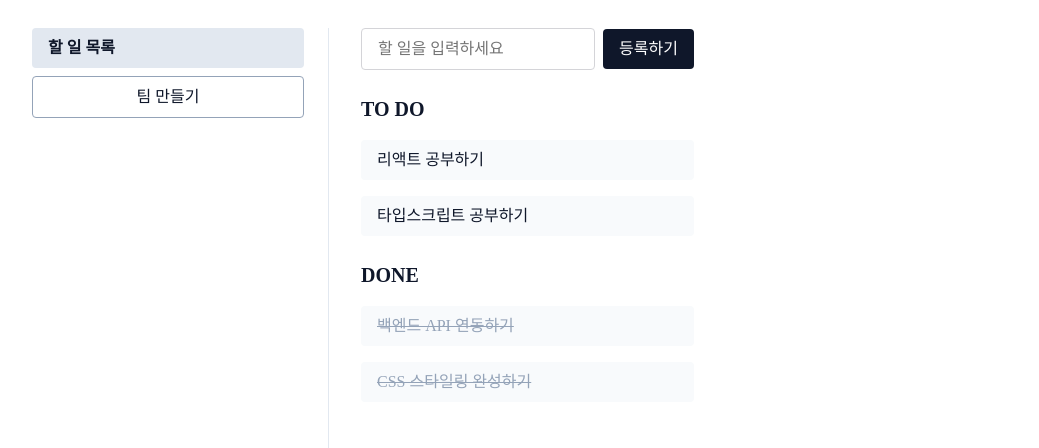
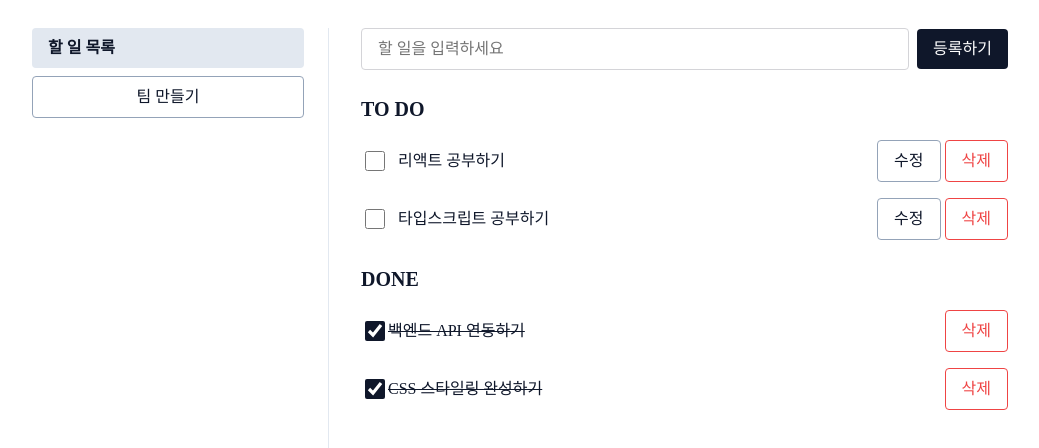
Before and after one commit to Florenshio/devcourse_todo_list, a React (Create React App) app: page /todo in a window 1280 px wide. Shown: the top 448 px of the page, without its empty margins (142-1181 px from the left). Built offline with nearby package versions, Linux system fonts and the light colour scheme; no server answers; a web font is replaced by a local one.

Commit message:
Design: todo 리스트 레이아웃, 스타일 수정

```diff
--- a/src/index.css
+++ b/src/index.css
@@ -51,6 +51,30 @@ body {
 
 .btn-gray-outlined:hover {
   background: #94a3b8;
+  color: #fff;
+}
+
+.btn-red-outlined {
+  display: inline-flex;
+  padding: 8px 16px;
+  justify-content: center;
+  align-items: center;
+  gap: 10px;
+  border-radius: var(--Corner-Extra-small, 4px);
+  border: 1px solid #ef4444;
+  color: #ef4444;
+  background: #fff;
+  font-family: Pretendard;
+  font-size: 16px;
+  font-style: normal;
+  font-weight: 400;
+  line-height: 150%;
+  cursor: pointer;
+}
+
+.btn-red-outlined:hover {
+  border: 1px solid #ef4444;
+  background: #ef4444;
   color: #fff;
 }
 
@@ -154,7 +178,7 @@ body {
 
 /* todo 페이지 레이아웃 */
 .todo-layout {
-  display: inline-flex;
+  display: flex;
   height: 1024px;
   padding: 0px 98px 0px 142px;
   justify-content: flex-end;
@@ -164,6 +188,7 @@ body {
 
 .todo-page {
   display: flex;
+  width: 100%;
   height: 1024px;
   padding: 40px 24px 0px 24px;
   align-items: flex-start;
@@ -266,14 +291,24 @@ body {
   align-self: stretch;
 }
 
-.todo-item-row {
+.todo-item {
   display: flex;
-  padding: 8px 16px;
+  justify-content: space-between;
   align-items: center;
-  gap: 8px;
   align-self: stretch;
-  border-radius: var(--Corner-Extra-small, 4px);
-  background: #f8fafc;
+}
+
+.todo-item input[type="checkbox"] {
+  width: 20px;
+  height: 20px;
+  accent-color: #0f172a;
+  cursor: pointer;
+}
+
+.todo-checkfield {
+  display: flex;
+  align-items: center;
+  gap: 10px;
 }
 
 .todo-item-text {
@@ -287,8 +322,22 @@ body {
 }
 
 .todo-item-text.done {
-  color: #94a3b8;
   text-decoration: line-through;
+}
+
+.todo-btn {
+  display: flex;
+  align-items: center;
+  gap: 4px;
+}
+
+.todo-edit-btn,
+.todo-delete-btn {
+  display: flex;
+  padding: 8px 16px;
+  justify-content: center;
+  align-items: center;
+  gap: 4px;
 }
 
 .todo-empty-text,
--- a/src/todo-page.js
+++ b/src/todo-page.js
@@ -52,6 +52,23 @@ function TodoPage() {
     }
   };
 
+  const handleToggle = (id) => {
+    const updatedTodos = todos.map((todo) =>
+      todo.id === id ? { ...todo, done: !todo.done } : todo
+    );
+    setTodos(updatedTodos);
+  };
+
+  const handleEdit = (id, title) => {
+    setEditId(id);
+    setEditInput(title);
+  };
+
+  const handleDelete = (id) => {
+    const updatedTodos = todos.filter((todo) => todo.id !== id);
+    setTodos(updatedTodos);
+  };
+
   return (
     <div className="todo-layout">
       <div className="todo-page">
@@ -91,8 +108,29 @@ function TodoPage() {
                 todos
                   .filter((todo) => !todo.done)
                   .map((todo) => (
-                    <div key={todo.id} className="todo-item-row">
-                      <span className="todo-item-text">{todo.title}</span>
+                    <div key={todo.id} className="todo-item">
+                      <div className="todo-checkfield">
+                        <input
+                          type="checkbox"
+                          checked={todo.done}
+                          onChange={() => handleToggle(todo.id)}
+                        />
+                        <span className="todo-item-text">{todo.title}</span>
+                      </div>
+                      <div className="todo-btn">
+                        <button
+                          className="todo-edit-btn btn-gray-outlined"
+                          onClick={() => handleEdit(todo.id, todo.title)}
+                        >
+                          수정
+                        </button>
+                        <button
+                          className="todo-delete-btn btn-red-outlined"
+                          onClick={() => handleDelete(todo.id)}
+                        >
+                          삭제
+                        </button>
+                      </div>
                     </div>
                   ))
               )}
@@ -105,8 +143,19 @@ function TodoPage() {
                 todos
                   .filter((todo) => todo.done)
                   .map((todo) => (
-                    <div key={todo.id} className="todo-item-row">
+                    <div key={todo.id} className="todo-item">
+                      <input
+                        type="checkbox"
+                        checked={todo.done}
+                        onChange={() => handleToggle(todo.id)}
+                      />
                       <span className="todo-item-text done">{todo.title}</span>
+                      <button
+                        className="todo-delete-btn btn-red-outlined "
+                        onClick={() => handleDelete(todo.id)}
+                      >
+                        삭제
+                      </button>
                     </div>
                   ))
               )}
```
